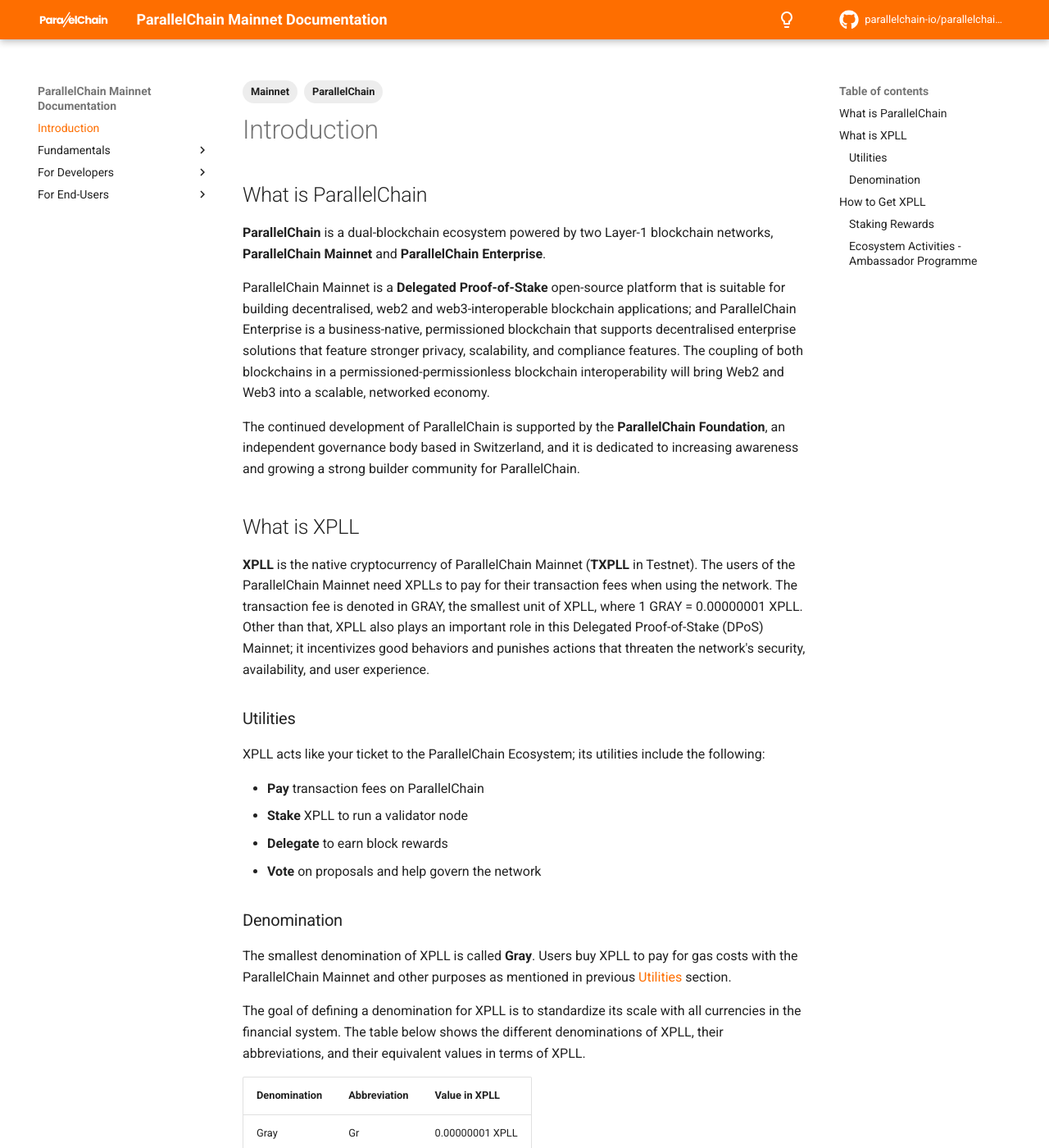
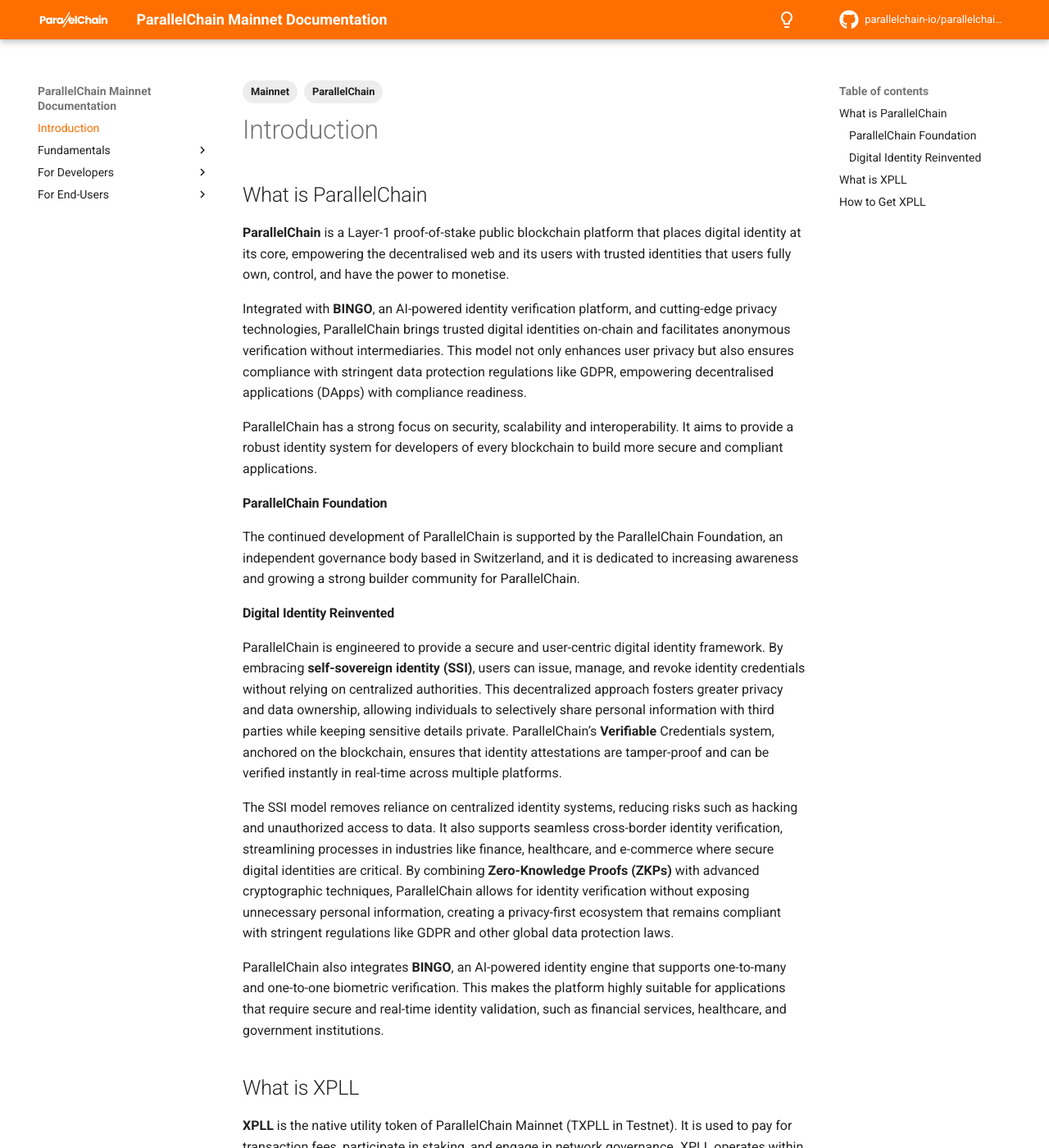
Before and after one commit to parallelchain-io/parallelchain-docs, an MkDocs documentation site: the page built from docs/introduction.md, in a window 1280 px wide and 1400 px high. Shown: the whole window at 82% size. Built offline with MkDocs 1.6.1 and Material for MkDocs 9.7.7, drawn with Linux system fonts in a browser that asks for light colours; comment, search, counter and statistics services are not loaded; some of the changed text lies outside the part shown.

Commit message:
rewrite the intro

```diff
--- a/docs/introduction.md
+++ b/docs/introduction.md
@@ -6,29 +6,28 @@
 
 ## What is ParallelChain
 
-**ParallelChain** is a dual-blockchain ecosystem powered by two Layer-1 blockchain networks, **ParallelChain Mainnet** and **ParallelChain Enterprise**.
+**ParallelChain** is a Layer-1 proof-of-stake public blockchain platform that places digital identity at its core, empowering the decentralised web and its users with trusted identities that users fully own, control, and have the power to monetise.
 
-ParallelChain Mainnet is a **Delegated Proof-of-Stake** open-source platform that is suitable for building decentralised, web2 and web3-interoperable blockchain applications; and ParallelChain Enterprise is a business-native, permissioned blockchain that supports decentralised enterprise solutions that feature stronger privacy, scalability, and compliance features. The coupling of both blockchains in a permissioned-permissionless blockchain interoperability will bring Web2 and Web3 into a scalable, networked economy.
+Integrated with **BINGO**, an AI-powered identity verification platform, and cutting-edge privacy technologies, ParallelChain brings trusted digital identities on-chain and facilitates anonymous verification without intermediaries. This model not only enhances user privacy but also ensures compliance with stringent data protection regulations like GDPR, empowering decentralised applications (DApps) with compliance readiness.
 
-The continued development of ParallelChain is supported by the **ParallelChain Foundation**, an independent governance body based in Switzerland, and it is dedicated to increasing awareness and growing a strong builder community for ParallelChain.
+ParallelChain has a strong focus on security, scalability and interoperability. It aims to provide a robust identity system for developers of every blockchain to build more secure and compliant applications.
+
+#### ParallelChain Foundation
+The continued development of ParallelChain is supported by the ParallelChain Foundation, an independent governance body based in Switzerland, and it is dedicated to increasing awareness and growing a strong builder community for ParallelChain.
+
+#### Digital Identity Reinvented
+ParallelChain is engineered to provide a secure and user-centric digital identity framework. By embracing **self-sovereign identity (SSI)**, users can issue, manage, and revoke identity credentials without relying on centralized authorities. This decentralized approach fosters greater privacy and data ownership, allowing individuals to selectively share personal information with third parties while keeping sensitive details private. ParallelChain’s **Verifiable** Credentials system, anchored on the blockchain, ensures that identity attestations are tamper-proof and can be verified instantly in real-time across multiple platforms.
+
+The SSI model removes reliance on centralized identity systems, reducing risks such as hacking and unauthorized access to data. It also supports seamless cross-border identity verification, streamlining processes in industries like finance, healthcare, and e-commerce where secure digital identities are critical. By combining **Zero-Knowledge Proofs (ZKPs)** with advanced cryptographic techniques, ParallelChain allows for identity verification without exposing unnecessary personal information, creating a privacy-first ecosystem that remains compliant with stringent regulations like GDPR and other global data protection laws.
+
+ParallelChain also integrates **BINGO**, an AI-powered identity engine that supports one-to-many and one-to-one biometric verification. This makes the platform highly suitable for applications that require secure and real-time identity validation, such as financial services, healthcare, and government institutions.
+
 
 
 ## What is XPLL
-**XPLL** is the native cryptocurrency of ParallelChain Mainnet (**TXPLL** in Testnet). The users of the ParallelChain Mainnet need XPLLs to pay for their transaction fees when using the network. The transaction fee is denoted in GRAY, the smallest unit of XPLL, where 1 GRAY = 0.00000001 XPLL. Other than that, XPLL also plays an important role in this Delegated Proof-of-Stake (DPoS) Mainnet; it incentivizes good behaviors and punishes actions that threaten the network's security, availability, and user experience.
+**XPLL** is the native utility token of ParallelChain Mainnet (TXPLL in Testnet). It is used to pay for transaction fees, participate in staking, and engage in network governance. XPLL operates within a Delegated Proof-of-Stake (DPoS) consensus mechanism, which ensures network integrity and security. Users pay transaction fees in GRAY, the smallest unit of XPLL, where **1 GRAY = 0.00000001 XPLL**.
 
-
-### Utilities
-
-XPLL acts like your ticket to the ParallelChain Ecosystem; its utilities include the following:
-
-- **Pay** transaction fees on ParallelChain
-- **Stake** XPLL to run a validator node
-- **Delegate** to earn block rewards
-- **Vote** on proposals and help govern the network
-
-### Denomination
-
-The smallest denomination of XPLL is called **Gray**. Users buy XPLL to pay for gas costs with the ParallelChain Mainnet and other purposes as mentioned in previous [Utilities](#utilities) section.
+XPLL also plays a key role in incentivizing network validators and participants to maintain security and efficiency, while punishing any malicious activity that threatens the network’s stability. Validator nodes stake XPLL to process transactions, contributing to the network's decentralization.
 
 The goal of defining a denomination for XPLL is to standardize its scale with all currencies in the financial system. The table below shows the different denominations of XPLL, their abbreviations, and their equivalent values in terms of XPLL.
 
@@ -45,18 +44,10 @@
 
 ## How to Get XPLL
 
-There are several ways to obtain XPLLs, the native tokens of ParallelChain.
-
-### Staking Rewards
-
-Users can stake XPLL with the network validators to help secure the blockchain and earn rewards in the meantime. Staking is a process of locking up a certain amount of XPLL for a period of time in the process of validating transactions, adding new blocks, etc. Therefore, users will be rewarded with additional XPLL for contributing to the security and integrity of the network.
-
-To learn more about staking, read [Staking](./fundamentals/staking.md).
-
-
-
-### Ecosystem Activities - Ambassador Programme
-
-Users can earn XPLL by participating in our **Ambassador Programme** on [Zealy.io](https://zealy.io/c/parallelchain/questboard). There are a variety of tasks and missions for community members to complete. In return, community members will receive rewards, perks, and badges by leveling up on Zealy. This is an opportunity for community members to earn XPLLs while keeping everyone engaged.
-
-For more information about the ParallelChain Ambassador Programme, read [here](https://parallelchain.io/company/newsroom/parallelchain-zealy-announcement-and-ambassador-programme-update).
+XPLL can be acquired through several channels:
+- **Staking Rewards**: Users can stake XPLL by delegating it to validators, securing the network while earning additional XPLL as rewards. To learn more about staking, read [Staking](./fundamentals/staking.md).
+- **Exchanges**: XPLL can be purchased on exchanges that support the ParallelChain ecosystem.
+  - Gate.io
+  - Biconomy.com
+  - Letsexchange.io
+- **Participating in the Ecosystem**: Developers, validators, and ecosystem participants can earn XPLL through their contributions to the network, including running nodes, participating in governance, or building decentralized applications (dApps).
```
